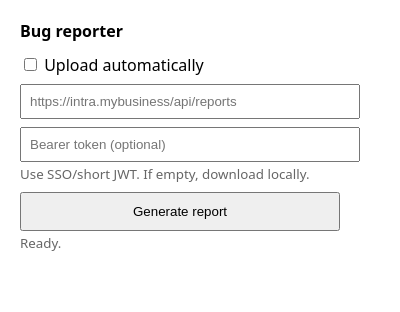
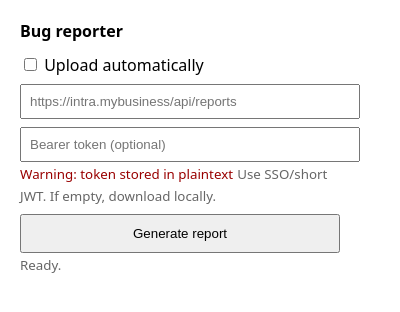
Before and after one commit to alexperezortuno/chrome-extention-bug-reporter, a browser extension: page popup.html in a window 400 px wide. Drawn offline with Linux system fonts and the light colour scheme.

Commit message:
Add warning about plaintext token storage in popup.html

```diff
--- a/popup.html
+++ b/popup.html
@@ -21,6 +21,7 @@
 </div>
 <div class="row">
     <input id="token" type="password" placeholder="Bearer token (optional)">
+    <small style="color:#900;">Warning: token stored in plaintext</small>
     <small>Use SSO/short JWT. If empty, download locally.</small>
 </div>
 <button id="report">Generate report</button>
```
